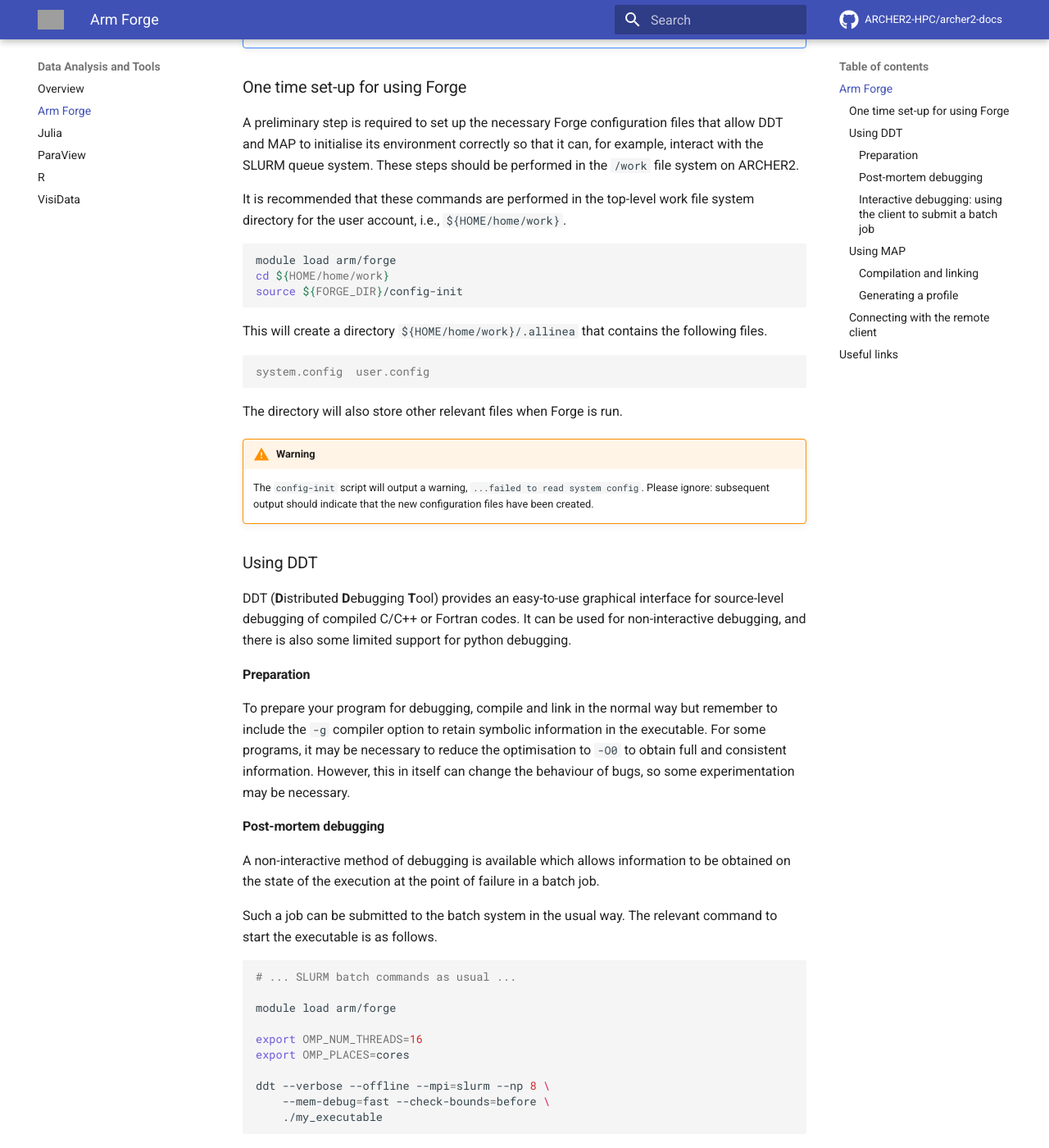
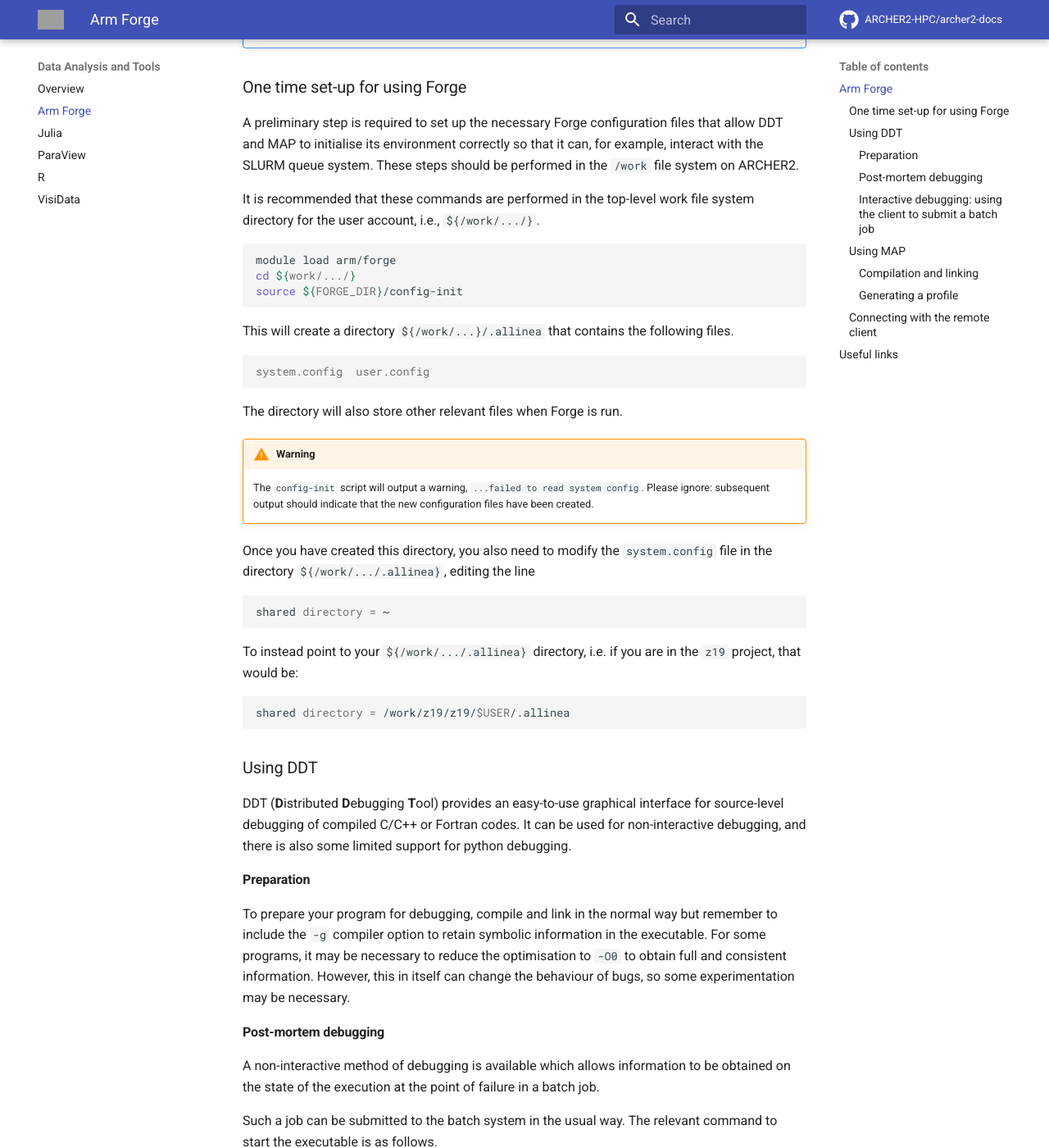
Before and after one commit to ARCHER2-HPC/archer2-docs, an MkDocs documentation site: the page built from docs/data-tools/arm-forge.md, in a window 1280 px wide and 1400 px high, scrolled down 719 px. Shown: the whole window at 82% size. Built offline with MkDocs 1.6.1 and Material for MkDocs 9.7.7, drawn with Linux system fonts in a browser that asks for light colours; comment, search, counter and statistics services are not loaded; grey boxes are pictures that could not be loaded.

Commit message:
Update arm-forge.md

````diff
--- a/docs/data-tools/arm-forge.md
+++ b/docs/data-tools/arm-forge.md
@@ -37,13 +37,13 @@
 file system on ARCHER2.
 
 It is recommended that these commands are performed in the top-level work
-file system directory for the user account, i.e., `${HOME/home/work}`.
+file system directory for the user account, i.e., `${/work/.../}`.
 ```bash
 module load arm/forge
-cd ${HOME/home/work}
+cd ${work/.../}
 source ${FORGE_DIR}/config-init
 ```
-This will create a directory `${HOME/home/work}/.allinea` that contains the following files.
+This will create a directory `${/work/...}/.allinea` that contains the following files.
 ```output
 system.config  user.config
 ```
@@ -53,6 +53,16 @@
     The `config-init` script will output a warning, `...failed to read system config`.
     Please ignore: subsequent output should indicate that the new configuration
     files have been created.
+
+Once you have created this directory, you also need to modify the `system.config` file in the directory `${/work/.../.allinea}`, editing the line
+```bash
+shared directory = ~
+```
+To instead point to your `${/work/.../.allinea}` directory, i.e. if you are in the `z19` project, that would be:
+
+```bash
+shared directory = /work/z19/z19/$USER/.allinea
+```
 
 ### Using DDT
 
````
